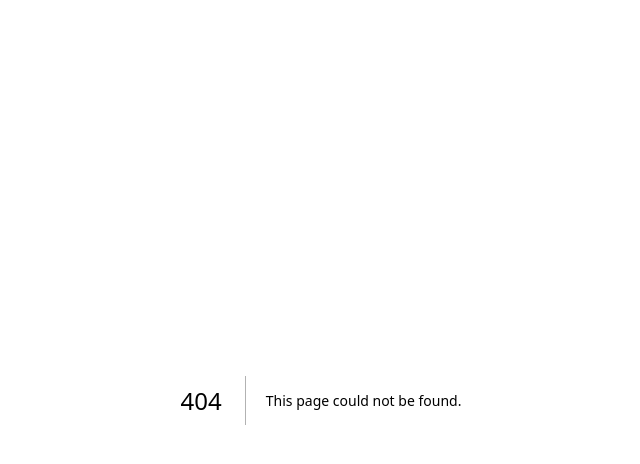
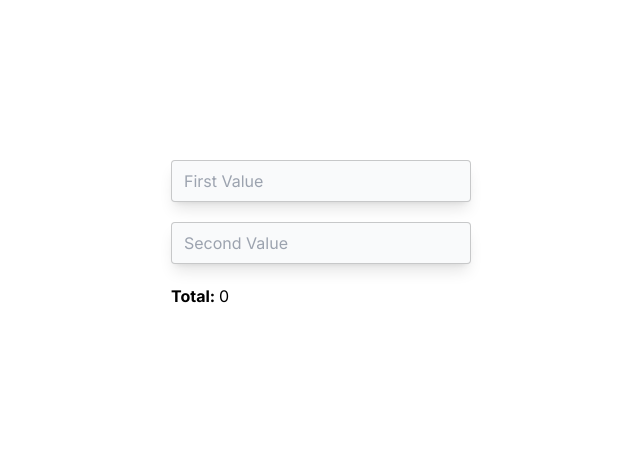
Before and after one commit to Thinmyatkhine/nextjs, a Next.js app: page /sum in a window 1280 px wide. Before the commit this address had no page. Shown: the top 464 px of the page, without its empty margins (319-959 px from the left). Built offline with nearby package versions, Linux system fonts and the light colour scheme.

Commit message:
feat(sum)

```diff
--- /dev/null
+++ b/src/app/sum/page.tsx
@@ -0,0 +1,25 @@
+"use client"
+
+import { useState } from "react"
+
+export default function Sum(){
+    const [first_value,set_first_value] = useState(0);
+    const [second_value, set_second_value] = useState(0);
+    return (
+        <main className="w-screen h-screen flex justify-center">
+            <div className="mt-[10rem] flex flex-col gap-5">
+            <input
+                className="bg-gray-50 shadow-lg border border-black/20 w-[300px] px-3 py-2 rounded"
+                placeholder="First Value"
+                onChange={ (event:any) => set_first_value(event.target.value) }
+            />
+            <input
+                className="bg-gray-50 shadow-lg border border-black/20 w-[300px] px-3 py-2 rounded"
+                placeholder="Second Value"
+                onChange={ (event:any) => set_second_value(event.target.value)}
+            />
+            <h3><strong>Total: </strong> {+first_value + +second_value}</h3>
+            </div>
+        </main>
+    )
+}
```
